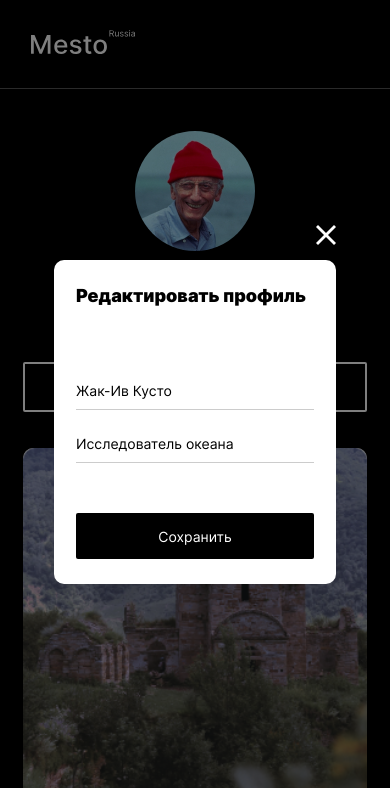
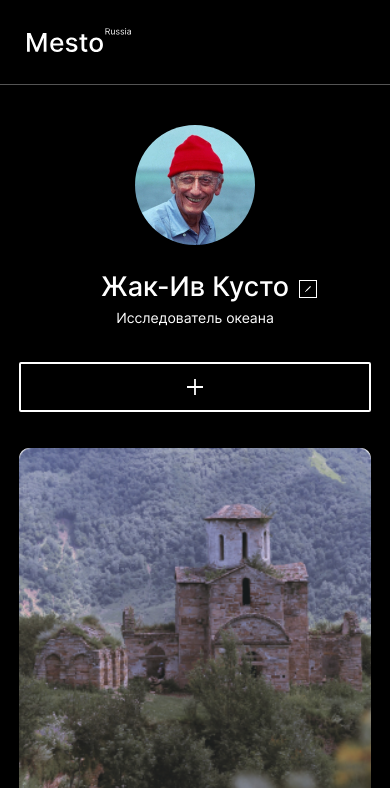
Before and after one commit to BychikhinaE/mesto-project, a plain HTML site: page index.html in a window 390 px wide. Shown: the top 788 px of the page. Drawn offline with Linux system fonts and the light colour scheme.

Commit message:
упрощен расчет ширины

```diff
--- a/blocks/content/content.css
+++ b/blocks/content/content.css
@@ -1,7 +1,6 @@
 .content {
-  width: 88%;
+  box-sizing: border-box;
   max-width: 880px;
-  min-width: 282px;
   margin: auto;
   padding-top: 40px;
   padding-bottom: 66px;
@@ -9,7 +8,6 @@
 
 @media screen and (max-width: 1000px) {
   .content {
-    padding-top: 42px;
-    padding-bottom: 48px;
+  padding: 40px 19px 48px;
   }
 }
--- a/blocks/elements/__like/elements__like.css
+++ b/blocks/elements/__like/elements__like.css
@@ -9,7 +9,6 @@
   height: 19px;
   width: 22px;
   padding: 0;
-
 }
 
 .elements__like:hover {
--- a/blocks/footer/__copyright/footer__copyright.css
+++ b/blocks/footer/__copyright/footer__copyright.css
@@ -5,9 +5,10 @@
   margin: 0;
 }
 
-@media screen and (max-width: 550px) {
+@media screen and (max-width: 1000px) {
   .footer__copyright {
     font-size: 14px;
     line-height: 17px;
+    padding-left: 19px;
   }
 }
--- a/blocks/footer/footer.css
+++ b/blocks/footer/footer.css
@@ -1,5 +1,4 @@
 .footer {
-  width: 88%;
   max-width: 880px;
   margin: auto;
 }
--- a/blocks/header/__logo/header__logo.css
+++ b/blocks/header/__logo/header__logo.css
@@ -4,9 +4,8 @@
   height: auto;
 }
 
-@media screen and (max-width: 1000px) {
+@media screen and (max-width: 550px) {
   .header__logo {
-    padding-left: 8%;
     width: 104px;
   }
 }
--- a/blocks/header/header.css
+++ b/blocks/header/header.css
@@ -1,7 +1,6 @@
 .header {
   border-bottom: 1px solid #545454;
-  padding-bottom: 40px;
-  width: 88%;
+  padding-bottom: 38px;
   max-width: 880px;
   margin: auto;
   box-sizing: border-box;
@@ -9,7 +8,7 @@
 
 @media screen and (max-width: 1000px) {
   .header {
-    padding-bottom: 30px;
-    width: 100%;
+    padding-bottom: 28px;
+    padding-left: 27px;
   }
 }
--- a/blocks/page/page.css
+++ b/blocks/page/page.css
@@ -1,14 +1,14 @@
 .page {
+  box-sizing: border-box;
   font-family: 'Inter', 'Arial', sans-serif;
   margin: auto;
   background-color: #000;
   text-rendering: optimizeLegibility;
   padding: 45px 0 60px;
-  position: relative;
 }
 
-@media screen and (max-width: 1000px) {
+@media screen and (max-width: 550px) {
   .page {
-    padding: 30px 0 36px;
+    padding: 28px 0 36px;
   }
 }
--- a/blocks/popup/__close/popup__close.css
+++ b/blocks/popup/__close/popup__close.css
@@ -2,7 +2,6 @@
   width: 32px;
   height: 32px;
   background-image: url(../../../images/Close_Icon.svg);
-  background-position: center center;
   background-size: cover;
   position: absolute;
   top: -40px;
--- a/blocks/popup/__container/popup__container.css
+++ b/blocks/popup/__container/popup__container.css
@@ -1,17 +1,13 @@
 .popup__container {
-  /* min-width: 430px; */
-  /* min-height: 330px; */
   border-radius: 10px;
   background-color: white;
   color: black;
   box-sizing: border-box;
   padding: 35px 37px 37px;
-
   position: fixed;
   top: 50%;
   left: 50%;
   transform: translate(-50%, -50%);
-  z-index: 1;
 }
 
 @media screen and (max-width: 550px) {
--- a/blocks/profile/__add/profile__add.css
+++ b/blocks/profile/__add/profile__add.css
@@ -5,7 +5,7 @@
   border-radius: 2px;
   width: 150px;
   height: 50px;
-  background-color: inherit;
+  background-color: black;
   margin-left: auto;
   transition: opacity .5s ease;
   flex-shrink: 0;
@@ -23,7 +23,7 @@ opacity: .6;
 @media screen and (max-width: 750px) {
   .profile__add {
     width: 100%;
-    margin: 30px 0 0 0;
+    margin: 35px 0 0 0;
     padding: 15px 0;
     background-size: 16px 16px;
   }
--- a/blocks/profile/__bio/profile__bio.css
+++ b/blocks/profile/__bio/profile__bio.css
@@ -5,7 +5,6 @@
   text-overflow: ellipsis;
   white-space: nowrap;
   overflow: hidden;
-
   text-overflow: ellipsis;
   white-space: nowrap;
   overflow: hidden;
@@ -14,6 +13,6 @@
 @media screen and (max-width: 550px) {
   .profile__bio {
     font-size: 14px;
-  text-align: center;
+    text-align: center;
   }
 }
--- a/blocks/profile/__edit/profile__edit.css
+++ b/blocks/profile/__edit/profile__edit.css
@@ -24,6 +24,6 @@
       height: 18px;
       background-size: 6px 6px;
       top: 35px;
-      right: -30px;
+      right: -28px;
     }
   }
--- a/blocks/profile/__name/profile__name.css
+++ b/blocks/profile/__name/profile__name.css
@@ -4,7 +4,6 @@
   font-weight: 500;
   margin-top: 0;
   margin-bottom: 10px;
-  position: relative;
   text-overflow: ellipsis;
   white-space: nowrap;
   overflow: hidden;
@@ -14,6 +13,6 @@
   .profile__name {
     font-size: 27px;
     line-height: 1.22;
-    margin: 26px 0 5px;
+    margin: 26px 0 6px;
   }
 }
--- a/blocks/profile/profile.css
+++ b/blocks/profile/profile.css
@@ -1,10 +1,10 @@
 .profile {
+  box-sizing: border-box;
   display: flex;
   align-items: center;
   padding-bottom: 50px;
   color: white;
   flex-wrap: wrap;
-
 }
 
 @media screen and (max-width: 550px) {
--- a/index.html
+++ b/index.html
@@ -1,10 +1,10 @@
 <!DOCTYPE html>
 <html lang="ru">
   <head>
-    <meta charset="UTF-8" />
-    <meta name="viewport" content="width=device-width, initial-scale=1.0" />
+    <meta charset="UTF-8">
+    <meta name="viewport" content="width=device-width, initial-scale=1.0">
     <title>Место</title>
-    <link rel="stylesheet" href="pages/index.css" />
+    <link rel="stylesheet" href="pages/index.css">
   </head>
   <body>
     <div class="page">
@@ -14,7 +14,6 @@
       </header>
       <!-- content -->
       <main class="content">
-
 
         <!-- profile -->
         <section class="profile">
@@ -31,7 +30,8 @@
         <div class="elements">
             <figure class="elements__card">
               <button class="elements__like elements__like_act" type="button" aria-label="Нравится."></button>
-              <img src="./images/karashaevsk.png" class="elements__photo" alt="Каменный православный храм на склоне.">
+              <img src="./images/karashaevsk.png" class="elements__photo"
+                alt="Каменный православный храм на склоне.">
               <figcaption class="elements__caption">Карачаевск</figcaption>
             </figure>
             <figure class="elements__card">
@@ -56,7 +56,8 @@
             </figure>
             <figure class="elements__card">
               <button class="elements__like" type="button" aria-label="Нравится."></button>
-              <img src="./images/karashaevsk.png" class="elements__photo" alt="Каменный православный храм на склоне.">
+              <img src="./images/karashaevsk.png" class="elements__photo"
+                alt="Каменный православный храм на склоне.">
               <figcaption class="elements__caption">Карачаево-Черкесия</figcaption>
             </figure>
         </div>
@@ -66,8 +67,7 @@
       <footer class="footer">
         <p class="footer__copyright">© 2020 Mesto Russia</p>
       </footer>
-      <!-- <div class="popup "> -->
-      <div class="popup popup_opened">
+      <div class="popup">
         <div class="popup__container">
           <button class="popup__close" type="button" aria-label="Закрыть окно."></button>
           <h2 class="popup__title">Редактировать профиль</h2>
```
Also changed, not shown: blocks/elements/__caption/elemenets__caption.css (+5 -10 lines), blocks/elements/__card/elements__card.css (indentation only), images/Edit Button.svg (deleted).
